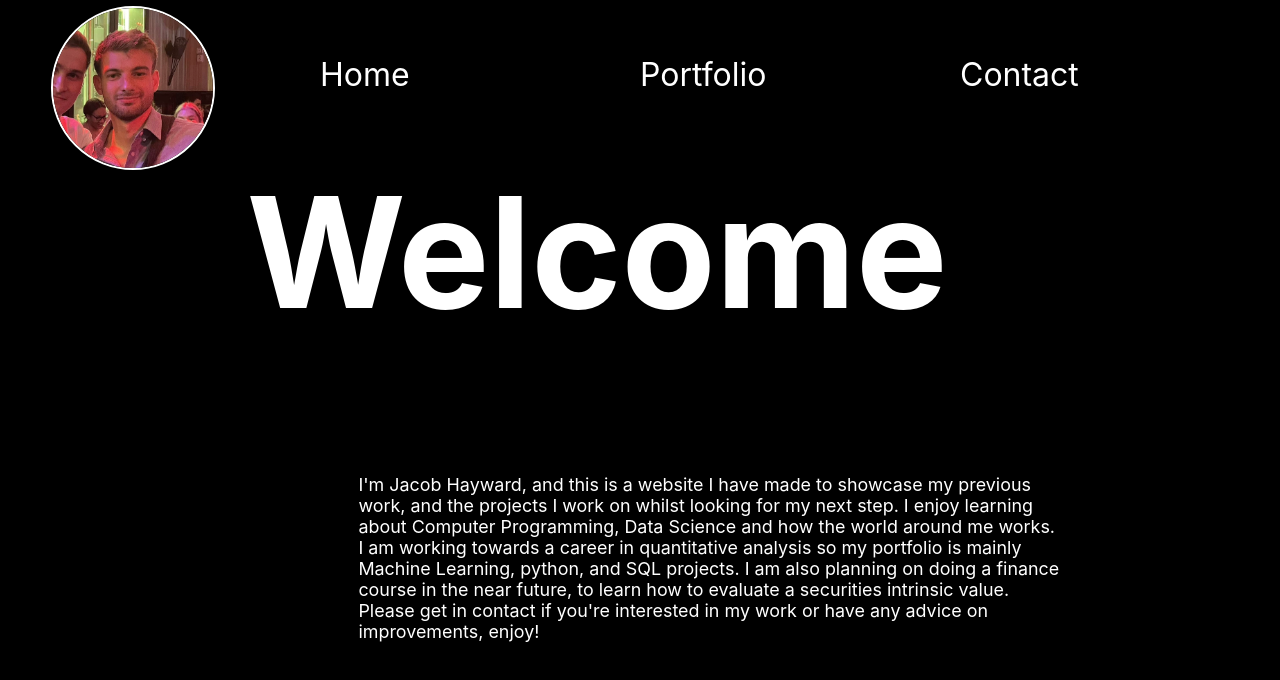
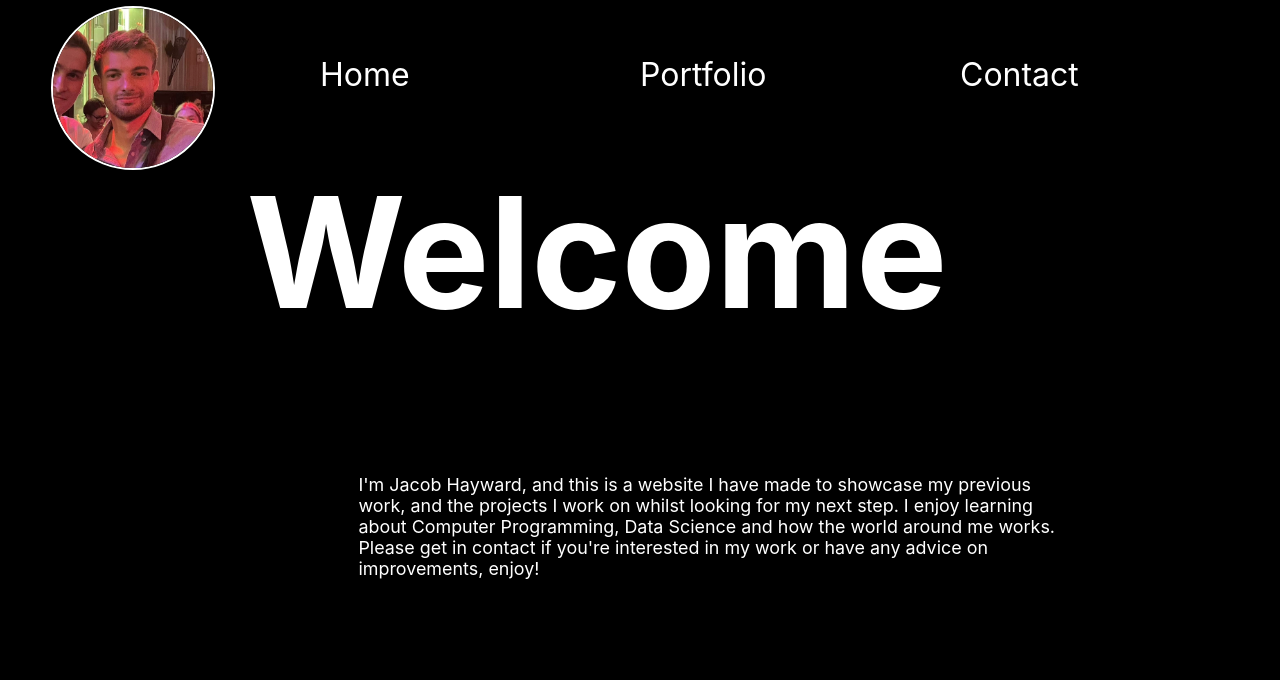
Before and after one commit to jacobhay2626/Portfolio_App_1, a React (Create React App) app: page / in a window 1280 px wide. Shown: the top 680 px of the page. Built offline with nearby package versions, Linux system fonts and the light colour scheme.

Commit message:
home desc

```diff
--- a/src/App.js
+++ b/src/App.js
@@ -12,10 +12,9 @@ function App() {
                     <p className={"about_me"}>
                         I'm Jacob Hayward, and this is a website I have made to showcase my previous work, and the
                         projects
-                        I work on whilst looking for my next step. I enjoy learning about Computer Programming, Data Science
-                        and how the world around me works. I am working towards a career in quantitative analysis so my
-                        portfolio is mainly Machine Learning, python, and SQL projects. I am also planning on doing a
-                        finance course in the near future, to learn how to evaluate a securities intrinsic value.
+                        I work on whilst looking for my next step. I enjoy learning about Computer Programming, Data
+                        Science
+                        and how the world around me works.
                         Please get in contact if you're interested in my work or have any advice on improvements, enjoy!
                     </p>
                 </div>
```
